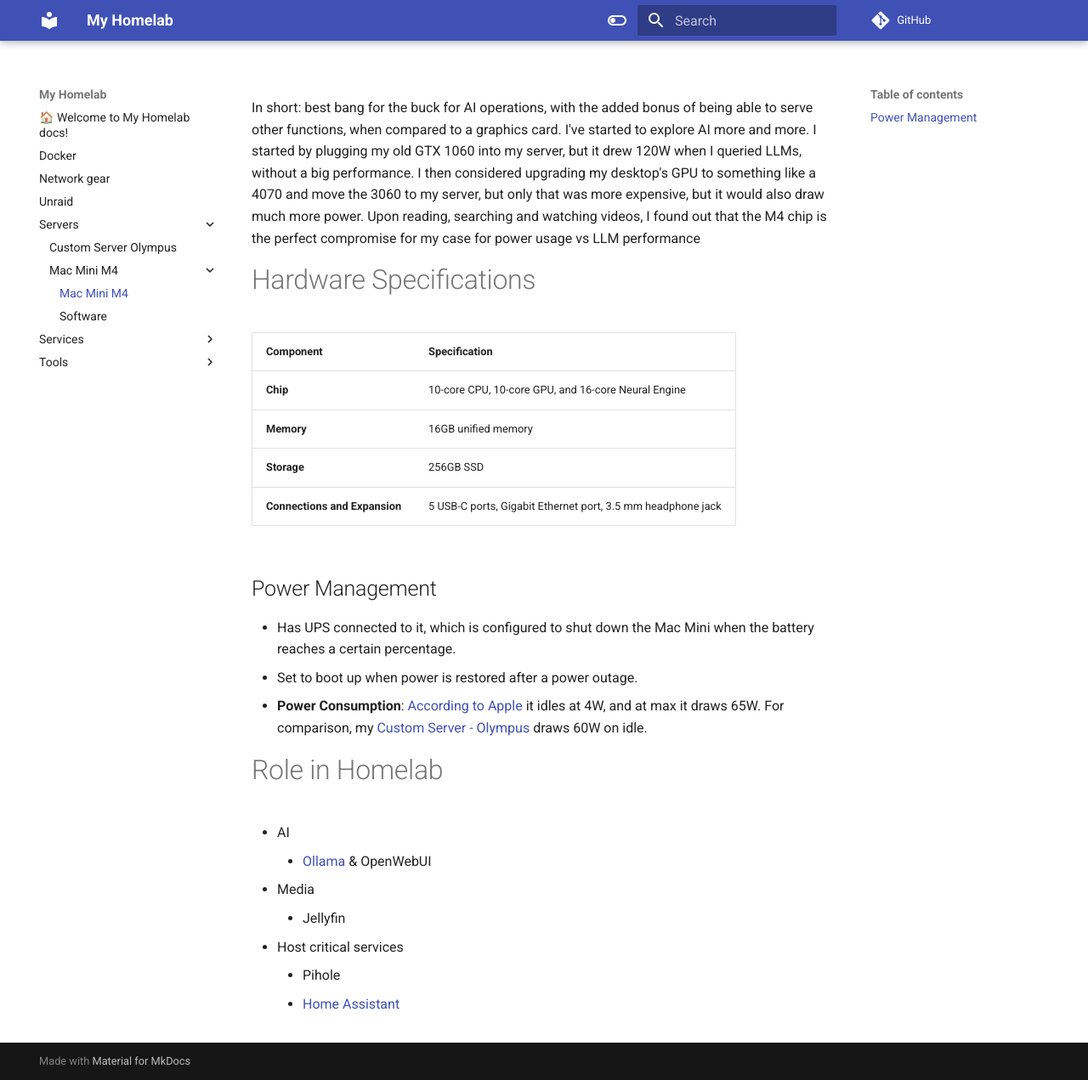
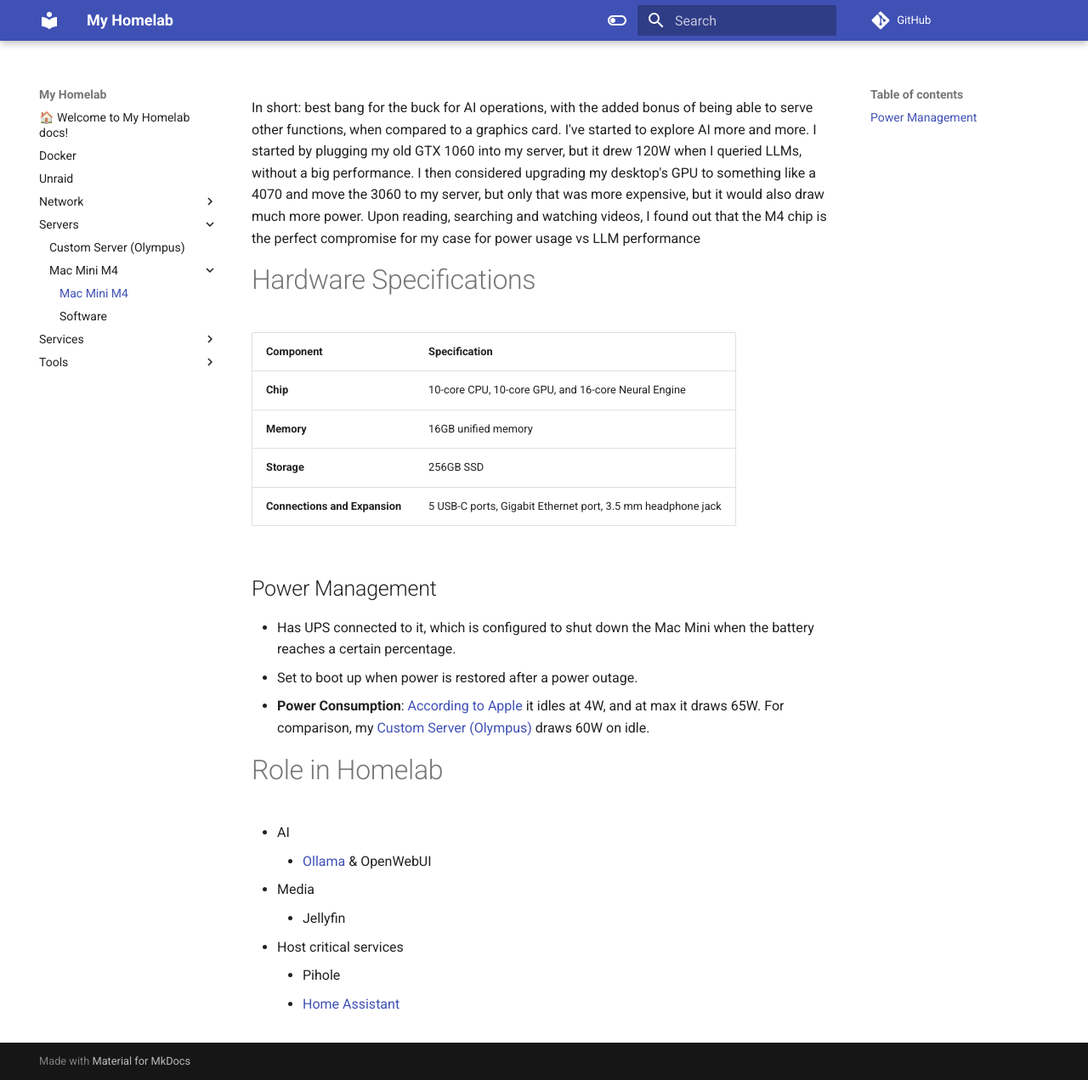
Before and after one commit to DanielSSilva/homelab, an MkDocs documentation site: the page built from docs/servers/Mac Mini M4/Mac Mini M4.md, in a window 1280 px wide and 1271 px high. Shown: the whole window at 85% size. Built offline with MkDocs 1.6.1 and Material for MkDocs 9.7.7, drawn with Linux system fonts in a browser that asks for light colours; comment, search, counter and statistics services are not loaded.

Commit message:
removed pub-* added more docs

```diff
--- a/docs/network-gear.md
+++ b/docs/Network/Gear.md
@@ -1,7 +1,3 @@
----
-title: Network gear
----
-
 I wanted a way to separate my devices into multiple vlans. Since network is usually a rather complicated topic, my main requisite was that I could have a friendly, simple interface to configure everything. Unifi kept popping up as the go-to solution, with products that range from entry-level to enterprise-grade. I decided to go with the entry-level products, as I don't need anything too fancy.
 
 ## Dream Router
--- a/mkdocs.yml
+++ b/mkdocs.yml
@@ -35,5 +35,5 @@
 plugins:
   - search
   - meta
-  - pub-obsidian
-  - pub-minifier
+  # - pub-obsidian
+  # - pub-minifier
```
Also changed, not shown: docs/Network/Vlans.md (added, +22 -0 lines), docs/servers/Custom Server (Olympus).md (added, +1 -0 lines), docs/servers/Custom Server - Olympus.md (deleted, +0 -1 lines), docs/servers/Mac Mini M4/Mac Mini M4.md (+1 -1 lines), docs/services/ActualBudget.md (+1 -1 lines), docs/services/Home Assistant.md (+1 -1 lines), docs/.obsidian/workspace.json.
